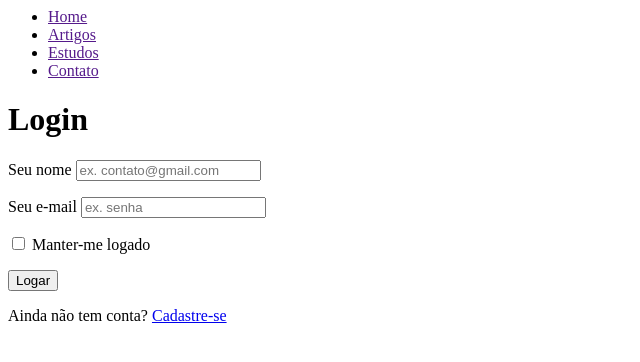
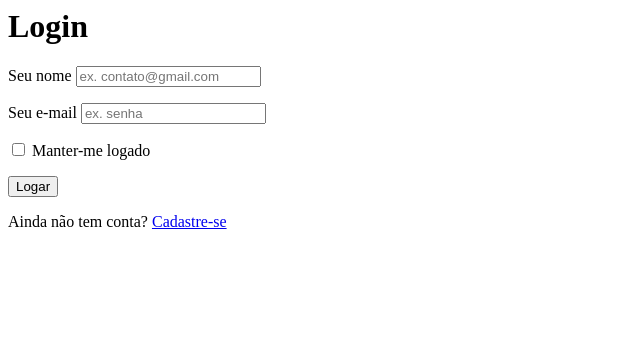
Before and after one commit to geovannateixeira/ExercicioAula, a plain HTML site: page formulario.html in a window 1280 px wide. Shown: the whole page, without its empty margins (0-640 px from the left). Drawn offline with Linux system fonts and the light colour scheme.

Commit message:
Update formulario.html

```diff
--- a/formulario.html
+++ b/formulario.html
@@ -1,17 +1,10 @@
 <html>
 	<head> </head>
+
 	<body>
-		<ul>
-			<li><a href="">Home</a></li>
-			<li><a href="">Artigos</a></li>
-			<li><a href="">Estudos</a></li>
-			<li><a href="">Contato</a></li>
-		</ul>
-	</body>
-</html>
-	<head></head>
-	<body>
-<div id="login">
+
+
+	<div id="login">
         <form method="post" action="">
           <h1>Login</h1>
           <p>
```
